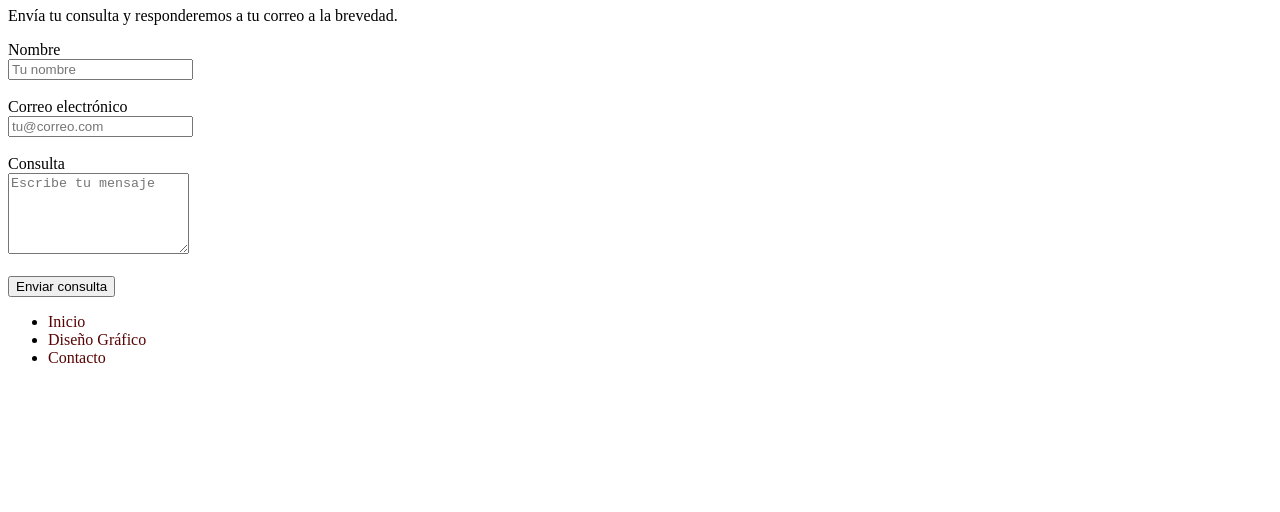
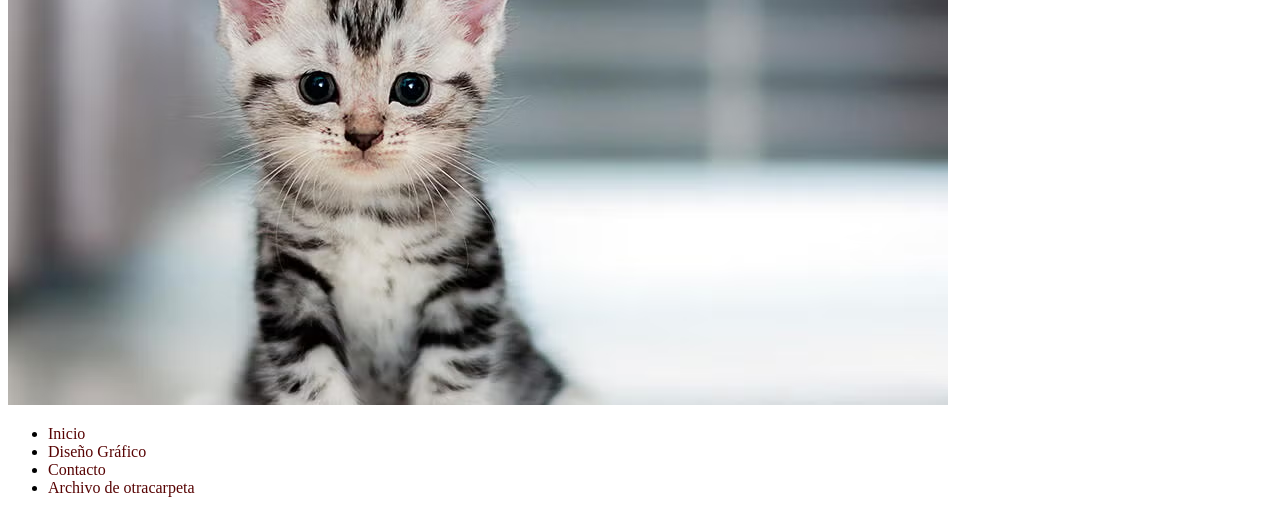
Before and after one commit to AliZe-UB/probandoOtro, a plain HTML site: page contacto.html in a window 1280 px wide. Shown: the part 73-585 px from the top of the page. Drawn offline with Linux system fonts and the light colour scheme.

Commit message:
headders

```diff
--- a/contacto.html
+++ b/contacto.html
@@ -7,6 +7,21 @@
     <link rel="stylesheet" href="estilos.css">
 </head>
 <body>
+        <header>
+        <div>
+            <a href="index.html">
+               <img src="img/gatito.avif" alt="Gatito tierno de purina">
+            </a>
+        </div>
+        <nav id="principal">
+            <ul>
+                <li><a href="index.html">Inicio</a></li>
+                <li><a href="disenografico.html">Diseño Gráfico</a></li>
+                <li><a href="contacto.html">Contacto</a></li>
+                <li><a id="archivodecarpeta" href="otracarpeta/archivo.html">Archivo de otracarpeta</a></li>
+            </ul>
+        </nav>
+    </header>
     <h1>Contacto</h1>
     <p>Envía tu consulta y responderemos a tu correo a la brevedad.</p>
 
--- a/estilos.css
+++ b/estilos.css
@@ -24,3 +24,5 @@ a{
 h1, h2, h3, h4 {
  text-decoration: underline;
 }
+
+/* selector de id*/
```
Also changed, not shown: disenografico.html (+7 -2 lines), index.html (+2 -2 lines), otracarpeta/archivo.html (+10 -14 lines).
